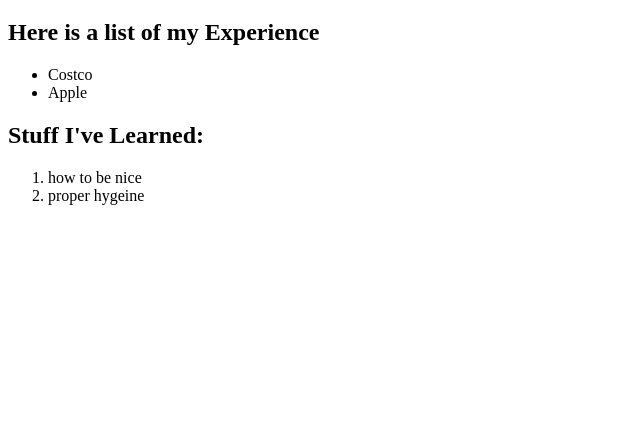
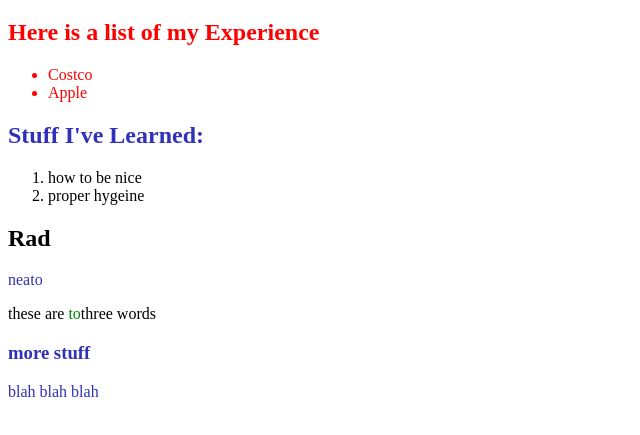
Before and after one commit to osbrown1/Amazing-Resume, a plain HTML site: page index.html in a window 1280 px wide. Shown: the part 61-496 px from the top of the page, without its empty margins (0-640 px from the left). Drawn offline with Linux system fonts and the light colour scheme.

Commit message:
Finished resume

```diff
--- a/css/styles.css
+++ b/css/styles.css
@@ -0,0 +1,11 @@
+.content {
+    color: rgb(49, 49, 184);
+}
+
+.space {
+    color: red
+}
+
+.word {
+    color: green
+}
--- a/index.html
+++ b/index.html
@@ -8,18 +8,29 @@
 <body>
 <h1>Gary's Resume</h1>
 
+<div class="space">
 <h2>Here is a list of my Experience</h2>
 <ul>
     <li>Costco</li>
     <li>Apple</li>
 </ul>
+</div>
 
-<h2>Stuff I've Learned:</h2>
+<h2 class="content">Stuff I've Learned:</h2>
 <ol>
     <li>how to be nice</li>
     <li>proper hygeine</li>
 </ol>
 
+<h2>Rad</h2>
+<p class="content">neato</p>
+<p>these are <span class="word">to</span>three words</p>
+
+<div class="content">
+    <h3>more stuff</h3>
+    <p>blah blah blah</p>
+</div>
+
 
 </body>
 </html>
```
